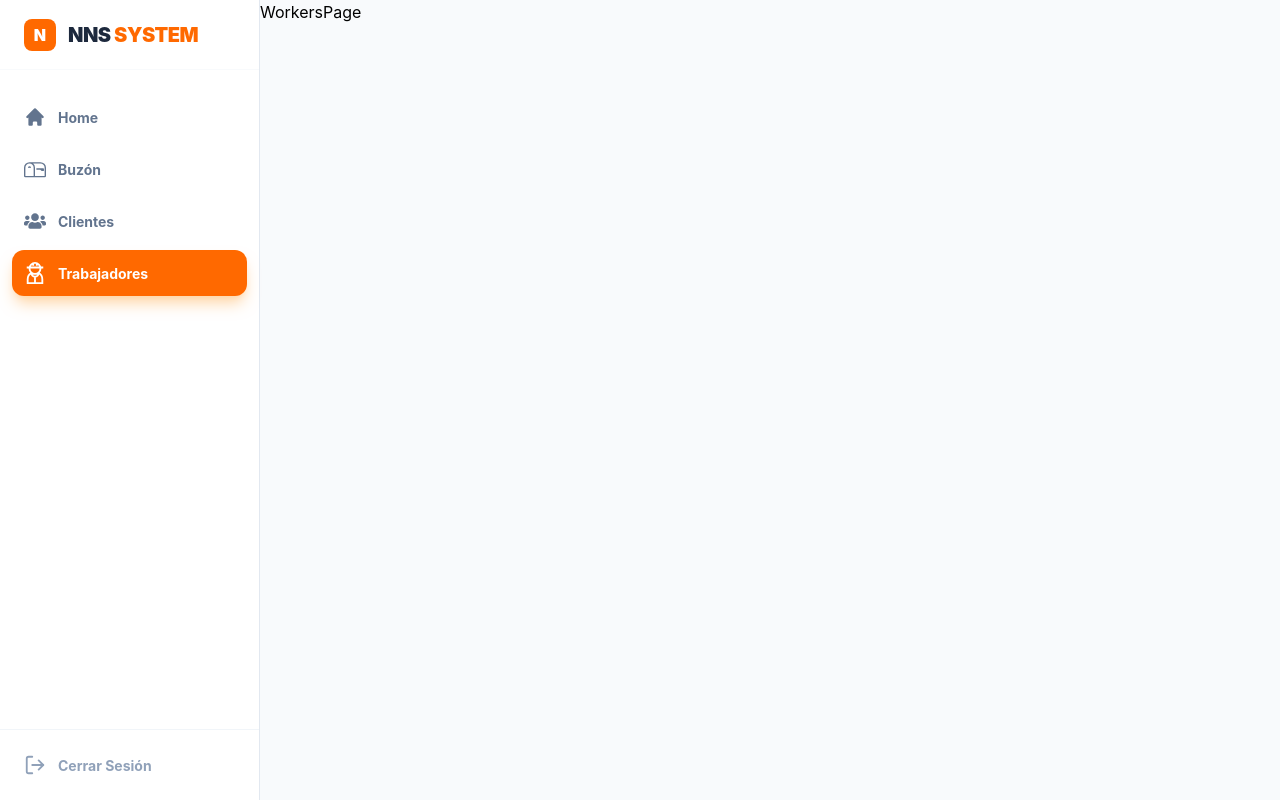
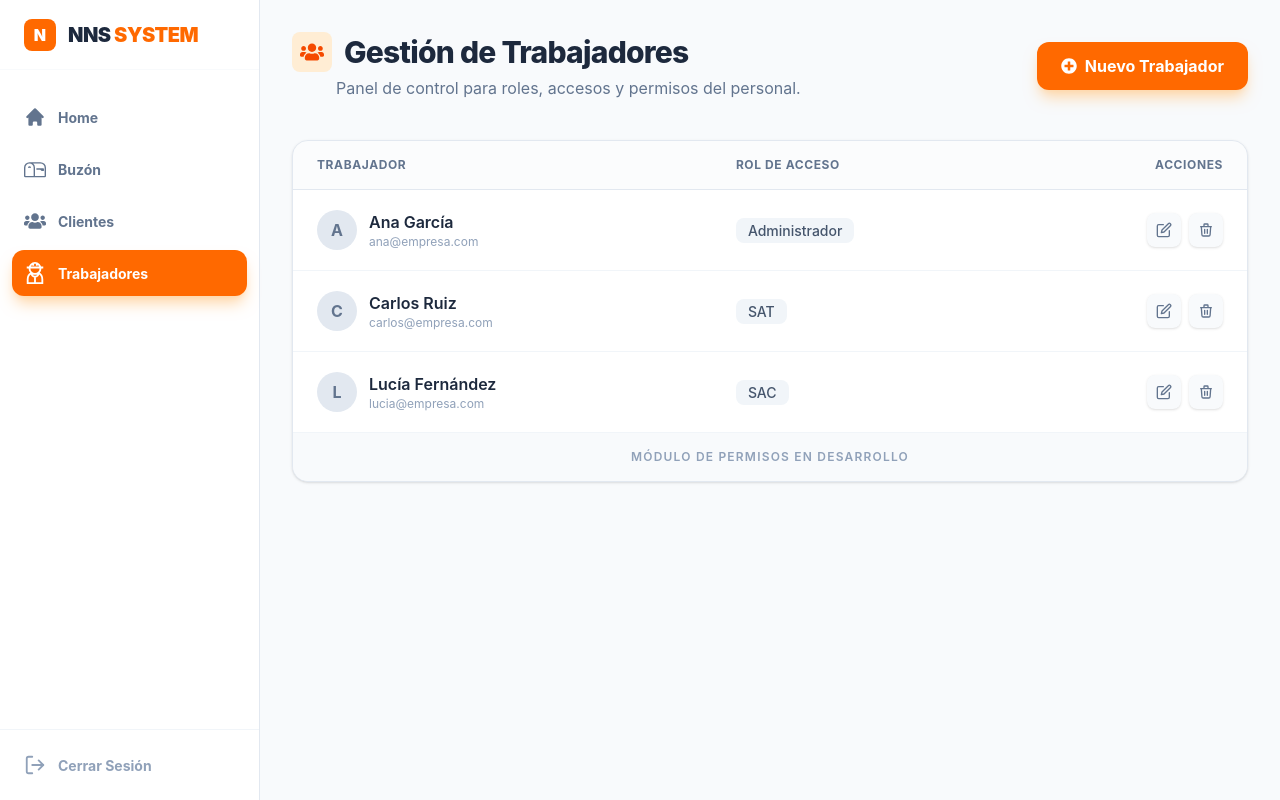
Before and after one commit to APA1112/frontend, a React (Vite) app: page /trabajadores in a window 1280 px wide. Built offline with nearby package versions, Linux system fonts and the light colour scheme.

Commit message:
feat: visual for WorkersPage, no functionality

```diff
--- a/src/pages/WorkersPage.tsx
+++ b/src/pages/WorkersPage.tsx
@@ -1,7 +1,105 @@
+import { FiEdit } from 'react-icons/fi';
+import { HiOutlineTrash } from 'react-icons/hi';
+import { FaPlusCircle, FaUsers } from 'react-icons/fa';
+
+// Mock de datos
+const MOCK_WORKERS = [
+  { id: 1, name: 'Ana García', role: 'Administrador', email: 'ana@empresa.com' },
+  { id: 2, name: 'Carlos Ruiz', role: 'SAT', email: 'carlos@empresa.com' },
+  { id: 3, name: 'Lucía Fernández', role: 'SAC', email: 'lucia@empresa.com' },
+];
+
 function WorkersPage() {
   return (
-    <div>WorkersPage</div>
-  )
+    <div className="p-4 md:p-8 bg-slate-50 min-h-screen font-sans text-slate-900">
+
+      {/* Header Section */}
+      <div className="flex flex-col md:flex-row justify-between items-start md:items-center gap-4 mb-10">
+        <div>
+          <div className="flex items-center gap-3 mb-1">
+            <div className="p-2 bg-orange-100 text-orange-600 rounded-lg">
+                <FaUsers size={24} />
+            </div>
+            <h1 className="text-3xl font-extrabold tracking-tight text-slate-800">
+              Gestión de Trabajadores
+            </h1>
+          </div>
+          <p className="text-slate-500 ml-11">
+            Panel de control para roles, accesos y permisos del personal.
+          </p>
+        </div>
+
+        {/* Botón Nuevo Registro Estilo Orange */}
+        <button
+          onClick={() => console.log("Abrir modal")}
+          className="hidden md:flex items-center gap-2 px-6 py-3 rounded-xl bg-orange-500 hover:bg-orange-600 text-white shadow-lg shadow-orange-200 transition-all active:scale-95 font-bold cursor-pointer"
+        >
+          <FaPlusCircle /> Nuevo Trabajador
+        </button>
+      </div>
+
+      {/* Contenedor Principal de la Tabla */}
+      <div className="bg-white rounded-2xl shadow-sm border border-slate-200 overflow-hidden">
+        <div className="overflow-x-auto">
+          <table className="w-full text-left border-collapse">
+            <thead>
+              <tr className="bg-slate-50/50 border-b border-slate-200">
+                <th className="px-6 py-4 text-xs font-bold uppercase tracking-wider text-slate-500">Trabajador</th>
+                <th className="px-6 py-4 text-xs font-bold uppercase tracking-wider text-slate-500">Rol de Acceso</th>
+                <th className="px-6 py-4 text-xs font-bold uppercase tracking-wider text-slate-500 text-right">Acciones</th>
+              </tr>
+            </thead>
+            <tbody className="divide-y divide-slate-100">
+              {MOCK_WORKERS.map((worker) => (
+                <tr key={worker.id} className="group hover:bg-slate-50/80 transition-all">
+                  <td className="px-6 py-5">
+                    <div className="flex items-center gap-3">
+                        <div className="w-10 h-10 rounded-full bg-slate-200 flex items-center justify-center text-slate-500 font-bold">
+                            {worker.name.charAt(0)}
+                        </div>
+                        <div>
+                            <div className="font-semibold text-slate-800">{worker.name}</div>
+                            <div className="text-xs text-slate-400">{worker.email}</div>
+                        </div>
+                    </div>
+                  </td>
+                  <td className="px-6 py-5">
+                    <span className="text-sm font-medium text-slate-600 bg-slate-100 px-3 py-1 rounded-lg">
+                        {worker.role}
+                    </span>
+                  </td>
+                  <td className="px-6 py-5">
+                    {/* Botones de acción Estilo Solicitado */}
+                    <div className="flex gap-2 justify-end">
+                      <button
+                        onClick={(e) => { e.stopPropagation(); console.log("Editar"); }}
+                        className="p-2 text-slate-500 hover:text-orange-600 hover:bg-white rounded-lg border border-transparent hover:border-slate-200 transition-all shadow-sm cursor-pointer bg-slate-50"
+                      >
+                        <FiEdit size={16} />
+                      </button>
+                      <button
+                        onClick={(e) => { e.stopPropagation(); console.log("Eliminar"); }}
+                        className="p-2 text-slate-500 hover:text-red-600 hover:bg-white rounded-lg border border-transparent hover:border-slate-200 transition-all shadow-sm cursor-pointer bg-slate-50"
+                      >
+                        <HiOutlineTrash size={16} />
+                      </button>
+                    </div>
+                  </td>
+                </tr>
+              ))}
+            </tbody>
+          </table>
+        </div>
+
+        {/* Footer informativo */}
+        <div className="bg-slate-50 p-4 border-t border-slate-100">
+            <p className="text-xs text-slate-400 text-center uppercase tracking-widest font-semibold">
+                Módulo de permisos en desarrollo
+            </p>
+        </div>
+      </div>
+    </div>
+  );
 }
 
-export default WorkersPage
+export default WorkersPage;
```
